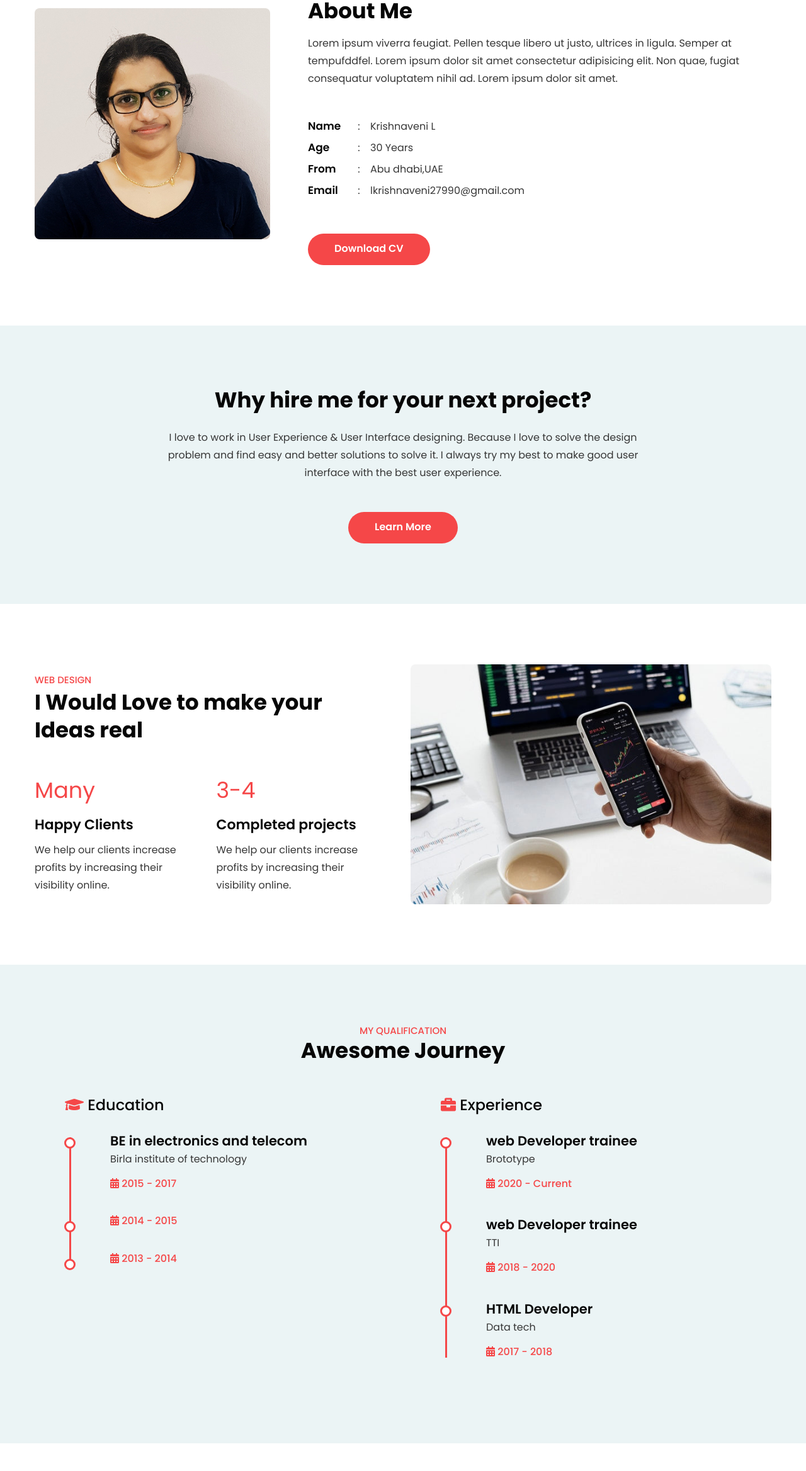
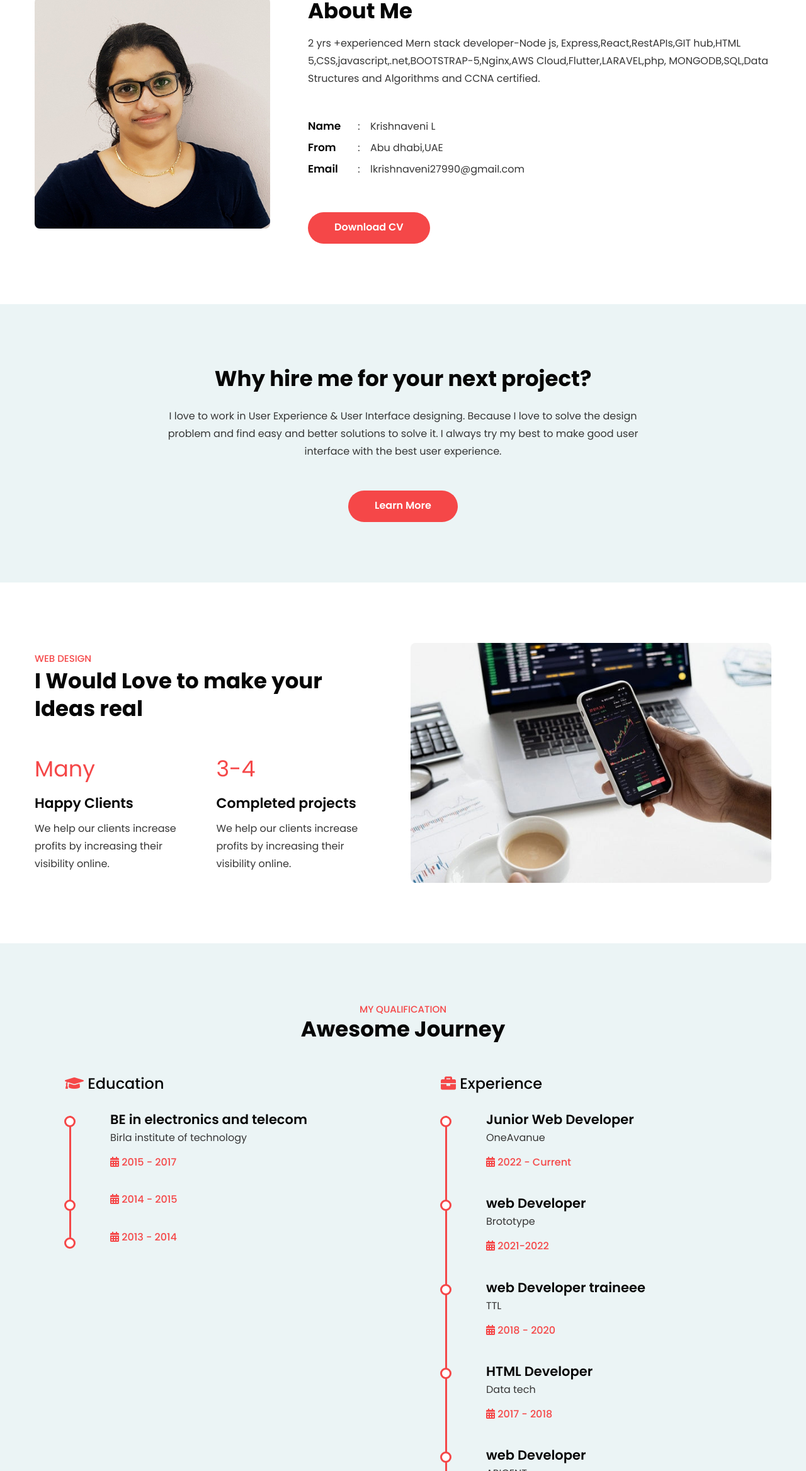
Before and after one commit to lkrishnaveni27990/newpro, a plain HTML site: page about.html in a window 1280 px wide. Shown: the part 464-2800 px from the top of the page at 63% size. Drawn offline with Linux system fonts and the light colour scheme.

Commit message:
second commit

```diff
--- a/about.html
+++ b/about.html
@@ -93,10 +93,7 @@
                 <div class="col-lg-8 ps-lg-5 mt-lg-0 mt-5">
                     <h5 class="title-small mb-1">My Intro</h5>
                     <h3 class="title-style">About Me</h3>
-                    <p class="mt-3">Lorem ipsum viverra feugiat. Pellen tesque libero ut justo,
-                        ultrices in ligula. Semper at tempufddfel. Lorem ipsum dolor sit amet consectetur
-                        adipisicing
-                        elit. Non quae, fugiat consequatur voluptatem nihil ad. Lorem ipsum dolor sit amet.</p>
+                    <p class="mt-3">2 yrs +experienced Mern stack developer-Node js, Express,React,RestAPIs,GIT hub,HTML 5,CSS,javascript,.net,BOOTSTRAP-5﻿,Nginx,AWS Cloud,Flutter,LARAVEL,php, MONGODB,SQL,Data Structures and Algorithms and CCNA certified.</p>
                     <div class="my-info mt-md-5 mt-4">
                         <ul class="single-info">
                             <li class="name-style">Name</li>
@@ -105,14 +102,7 @@
                                 <p>Krishnaveni L</p>
                             </li>
                         </ul>
-                        <ul class="single-info">
-                            <li class="name-style">Age</li>
-                            <li>:</li>
-                            <li>
-                                <p>30 Years</p>
-                            </li>
-                        </ul>
-                        <ul class="single-info">
+                                               <ul class="single-info">
                             <li class="name-style">From</li>
                             <li>:</li>
                             <li>
@@ -127,7 +117,7 @@
                             </li>
                         </ul>
                     </div>
-                    <a href="#download" class="btn btn-style mt-5">Download CV</a>
+                    <a href="documents/Krishnaresume.pdf" class="btn btn-style mt-5">Download CV</a>
                 </div>
             </div>
         </div>
@@ -225,19 +215,29 @@
                     <div class="timeline">
                         <div class="column">
                             <div class="title">
-                                <h2>web Developer trainee</h2>
+                                <h2>Junior Web Developer</h2>
                             </div>
                             <div class="description">
-                                <p>Brototype</p>
-                                <h6><i class="fas fa-calendar-alt"></i> 2020 - Current</h6>
+                                <p>OneAvanue</p>
+                                <h6><i class="fas fa-calendar-alt"></i> 2022 - Current</h6>
                             </div>
                         </div>
                         <div class="column">
                             <div class="title">
-                                <h2>web  Developer trainee</h2>
+                                <h2>web Developer</h2>
                             </div>
                             <div class="description">
-                                <p>TTI</p>
+                                <p>Brototype</p>
+                                <h6><i class="fas fa-calendar-alt"></i> 2021-2022</h6>
+                            </div>
+                        </div>
+
+                        <div class="column">
+                            <div class="title">
+                                <h2>web Developer traineee</h2>
+                            </div>
+                            <div class="description">
+                                <p>TTL</p>
                                 <h6><i class="fas fa-calendar-alt"></i> 2018 - 2020</h6>
                             </div>
                         </div>
@@ -248,6 +248,15 @@
                             <div class="description">
                                 <p>Data tech</p>
                                 <h6><i class="fas fa-calendar-alt"></i> 2017 - 2018</h6>
+                            </div>
+                        </div>
+                        <div class="column">
+                            <div class="title">
+                                <h2>web Developer</h2>
+                            </div>
+                            <div class="description">
+                                <p>ARICENT</p>
+                                <h6><i class="fas fa-calendar-alt"></i> 2013-2015</h6>
                             </div>
                         </div>
                     </div>
```
